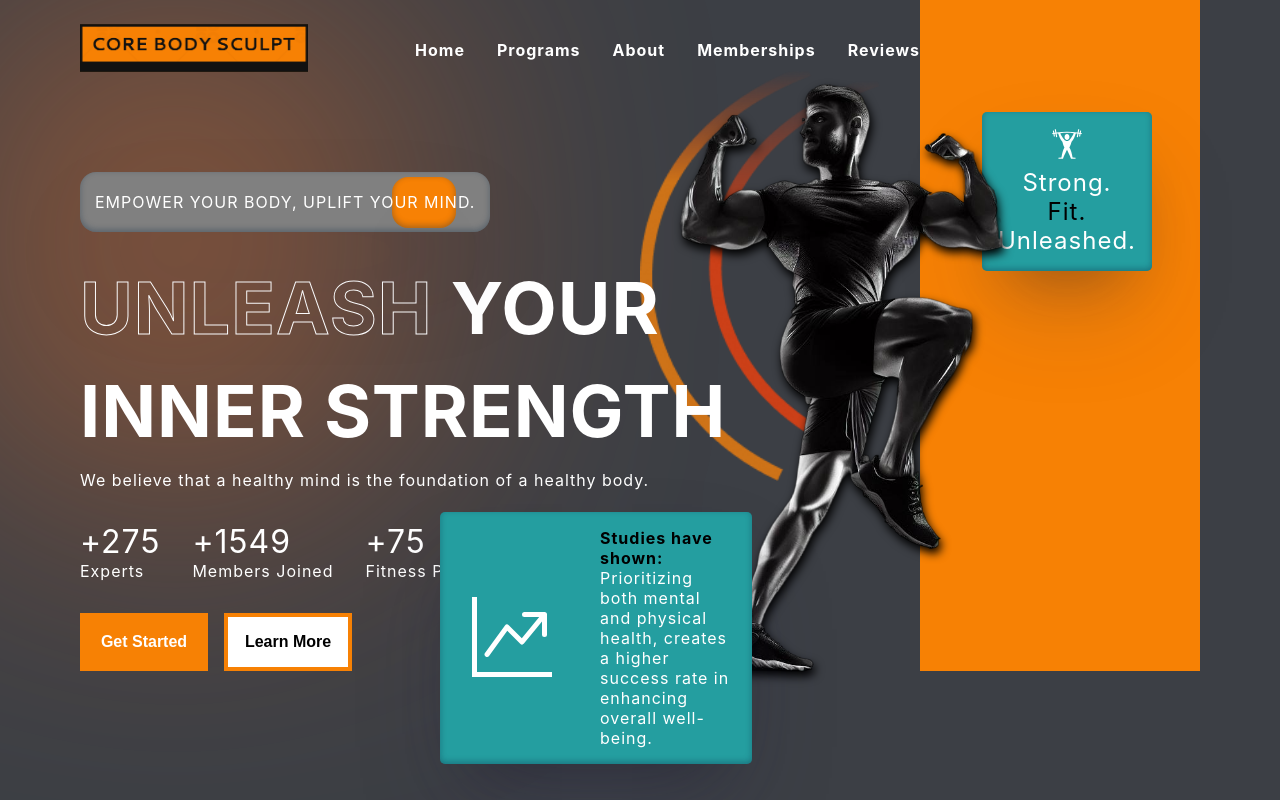
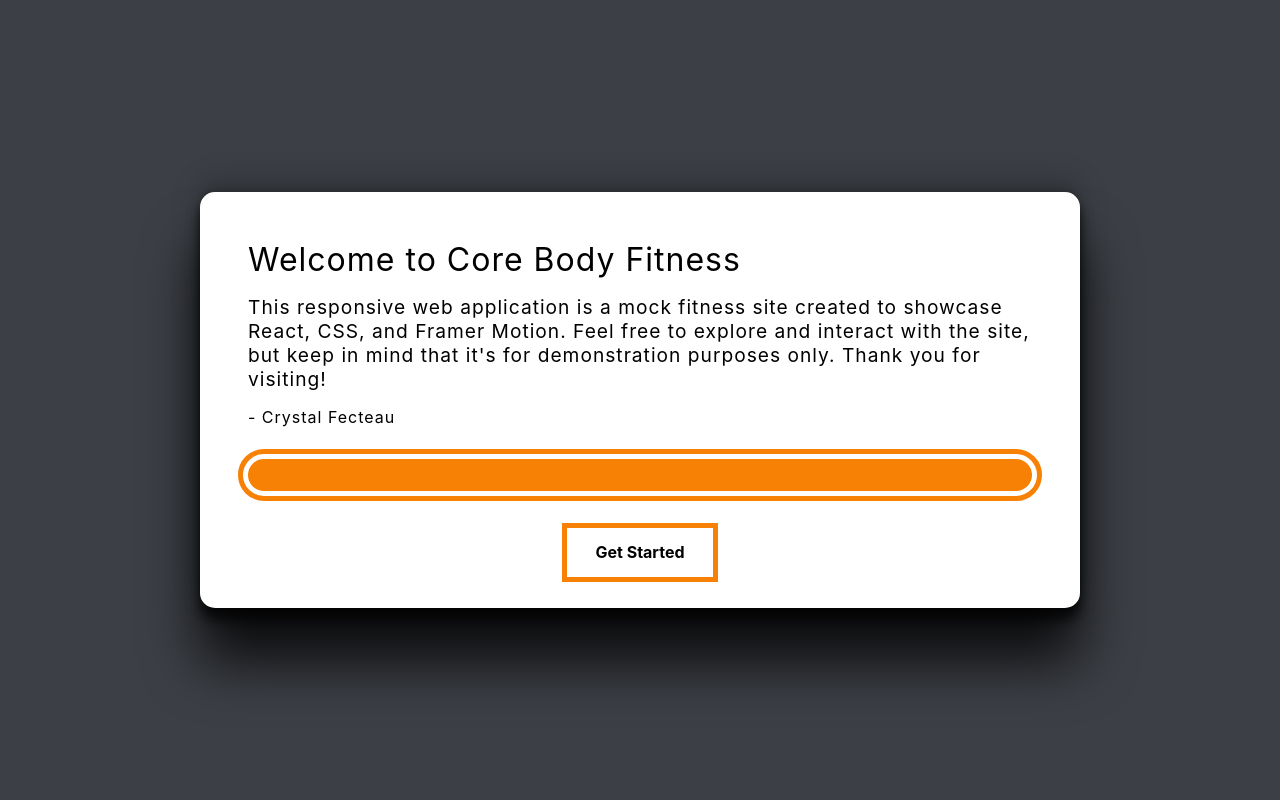
Before and after one commit to CryFecteau/Core-Body-Sculpt, a React (Create React App) app: page / in a window 1280 px wide. Shown: the top 800 px of the page. Built offline with nearby package versions, Linux system fonts and the light colour scheme.

Commit message:
update styling and link and add loading component

```diff
--- a/src/App.js
+++ b/src/App.js
@@ -1,4 +1,5 @@
 import './App.css';
+import LoadingComponent from './components/loading-component/loading-component';
 import HeroComponent from './components/hero-component/hero.component';
 import ProgramsComponent from './components/programs-component/programs-component';
 import ReasonsComponent from './components/reasons-component/reasons-component';
@@ -6,10 +7,18 @@ import MemershipsComponent from './components/memberships-component/memerships-c
 import ReviewsComponent from './components/reviews-component/reviews-component';
 import JoinComponent from './components/join-component/join-component';
 import FooterComponent from './components/footer-component/footer-component';
+import { useState } from 'react';
 
 function App() {
+  const [hasEntered, setEntered] = useState(false);
+
+  const handleUserEntered = (bool) => {
+    setEntered(bool);
+  }
   return (
     <div className='App'>
+      {hasEntered ?
+        <>
           <HeroComponent />
           <ProgramsComponent />
           <ReasonsComponent />
@@ -17,6 +26,10 @@ function App() {
           <ReviewsComponent />
           <JoinComponent />
           <FooterComponent />
+        </> :
+        <LoadingComponent hasUserEntered={handleUserEntered} />
+      }
+
     </div>
   );
 }
--- a/src/components/header-component/header-component.jsx
+++ b/src/components/header-component/header-component.jsx
@@ -3,15 +3,21 @@ import './header-component.css'
 import Logo from '../../assets/LogoO.png';
 
 const HeaderComponent = () => {
+    const handleMenuItemClick = (id) => {
+        const element = document.getElementById(id);
+        if (element) {
+            element.scrollIntoView({ behavior: 'smooth' });
+        }
+    };
     return (
-        <div id='home' className="header-container">
+        <div className="header-container">
             <img className='header-logo' src={Logo} alt="logo" />
             <ul className="header-menu">
-                <li>Home</li>
-                <li >Programs</li>
-                <li>About</li>
-                <li>Memberships</li>
-                <li>Reviews</li>
+                <li onClick={() => handleMenuItemClick('home')}>Home</li>
+                <li onClick={() => handleMenuItemClick('programs')}>Programs</li>
+                <li onClick={() => handleMenuItemClick('about')}>About</li>
+                <li onClick={() => handleMenuItemClick('memberships')}>Memberships</li>
+                <li onClick={() => handleMenuItemClick('reviews')}>Reviews</li>
             </ul>
         </div>
     )
--- a/src/components/hero-component/hero.component.css
+++ b/src/components/hero-component/hero.component.css
@@ -202,3 +202,28 @@
     color: white;
     font-size: 1rem;
 }
+
+@media screen and (max-width: 768px) {
+    .hero-container {
+        flex-direction: column;
+    }
+
+    .hero-blur {
+        width: 14rem;
+    }
+
+    .hero-ad-container {
+        margin-top: 0;
+        font-size: small;
+        /* align-self: center; */
+        /* transform: scale(0.9); */
+    }
+
+    .ad-background {
+        display: none;
+    }
+
+    .right-hero-content {
+        display: none;
+    }
+}
--- a/src/components/hero-component/hero.component.jsx
+++ b/src/components/hero-component/hero.component.jsx
@@ -10,7 +10,7 @@ import { GiWeightLiftingUp } from 'react-icons/gi'
 const HeroComponent = () => {
     const transition = { type: 'spring', duration: 3 };
     return (
-        <div className="hero-container">
+        <div className="hero-container" id='home'>
             <div className="app-blur hero-blur"></div>
             <div className="left-hero-content">
                 <HeaderComponent />
--- /dev/null
+++ b/src/components/loading-component/loading-component.css
@@ -0,0 +1,113 @@
+.loading {
+    height: 100vh;
+    display: flex;
+    justify-content: center;
+    align-items: center;
+}
+
+.loading-card {
+    border-radius: 15px;
+    display: flex;
+    flex-direction: column;
+    padding: 3rem;
+    gap: 1rem;
+    width: 70%;
+    height: 40%;
+    color: black;
+    background: white;
+    box-shadow: rgba(0, 0, 0, 0.8) 0px 54px 55px, rgba(0, 0, 0, 0.2) 0px -12px 30px, rgba(0, 0, 0, 0.2) 0px 4px 6px, rgba(0, 0, 0, 0.7) 0px 12px 13px, rgba(0, 0, 0, 0.09) 0px -3px 5px;
+}
+
+.loading-title {
+    font-size: 2rem;
+}
+
+.loading-body {
+    font-size: 1.2rem;
+}
+
+.loading-subtitle {
+    margin-bottom: 1rem;
+}
+
+.loading-footer {
+    display: flex;
+    flex-direction: column;
+    gap: 2rem;
+}
+
+.loading-btn {
+    margin: 0 auto;
+    padding: 0.9rem 1.8rem;
+    font-size: 16px;
+    font-weight: 700;
+    border: 5px solid var(--orange);
+    cursor: pointer;
+    position: relative;
+    background-color: transparent;
+    overflow: hidden;
+    z-index: 1;
+    font-family: inherit;
+}
+
+.loading-btn::before {
+    content: "";
+    position: absolute;
+    left: 0;
+    top: 0;
+    width: 100%;
+    height: 100%;
+    background-color: #ff99008c;
+    transform: translateX(-100%);
+    transition: all .3s;
+    z-index: -1;
+}
+
+.loading-btn:hover::before {
+    transform: translateX(0);
+}
+
+.loading-btn-disabled {
+    margin: 0 auto;
+    padding: 0.9rem 1.8rem;
+    font-size: 16px;
+    font-weight: 700;
+    border: 5px solid;
+    position: relative;
+    background-color: transparent;
+    overflow: hidden;
+    z-index: 1;
+    font-family: inherit;
+}
+
+.loader {
+    --load-time: 2s;
+    outline: 5px solid var(--orange);
+    outline-offset: 5px;
+    position: relative;
+    overflow: hidden;
+    border-radius: 5rem;
+    padding: 1rem 5rem;
+}
+
+.loader::after {
+    content: '';
+    position: absolute;
+    top: 0;
+    left: 0;
+    width: 100%;
+    height: 100%;
+    background-color: var(--orange);
+    z-index: 2;
+    animation: loading 3s ease-in-out forwards;
+}
+
+@keyframes loading {
+    0% {
+        width: 0%;
+    }
+
+    100% {
+        width: 100%;
+    }
+}
--- /dev/null
+++ b/src/components/loading-component/loading-component.jsx
@@ -0,0 +1,36 @@
+import React, { useEffect, useState } from 'react'
+import './loading-component.css';
+
+export default function LoadingComponent({ hasUserEntered }) {
+    const [buttonText, setButtonText] = useState('Loading...');
+    const [isButtonDisabled, setIsButtonDisabled] = useState(true);
+
+    useEffect(() => {
+        setTimeout(() => {
+            setButtonText('Get Started')
+            setIsButtonDisabled(false);
+        }, 3000)
+    }, [])
+    const handleEnterClick = () => {
+        hasUserEntered(true);
+    }
+    return (
+        <div className='loading'>
+            <div className="loading-card">
+                <span className='loading-title'>Welcome to Core Body Fitness</span>
+                <span className='loading-body'>This responsive web application is a mock fitness site created to showcase React, CSS, and Framer Motion. Feel free to explore and interact with the site, but keep in
+                    mind that it's for demonstration purposes only. Thank you for visiting!
+                </span>
+                <span className='loading-subtitle'>- Crystal Fecteau </span>
+                <div className='loading-footer'>
+                    <div className="loader"></div>
+                    <button
+                        onClick={handleEnterClick}
+                        disabled={isButtonDisabled}
+                        className={`${isButtonDisabled ? 'loading-btn-disabled' : 'loading-btn'}`}
+                    >{buttonText}</button>
+                </div>
+            </div>
+        </div>
+    )
+}
```
Lines whose indentation alone changed are shown as unchanged.
